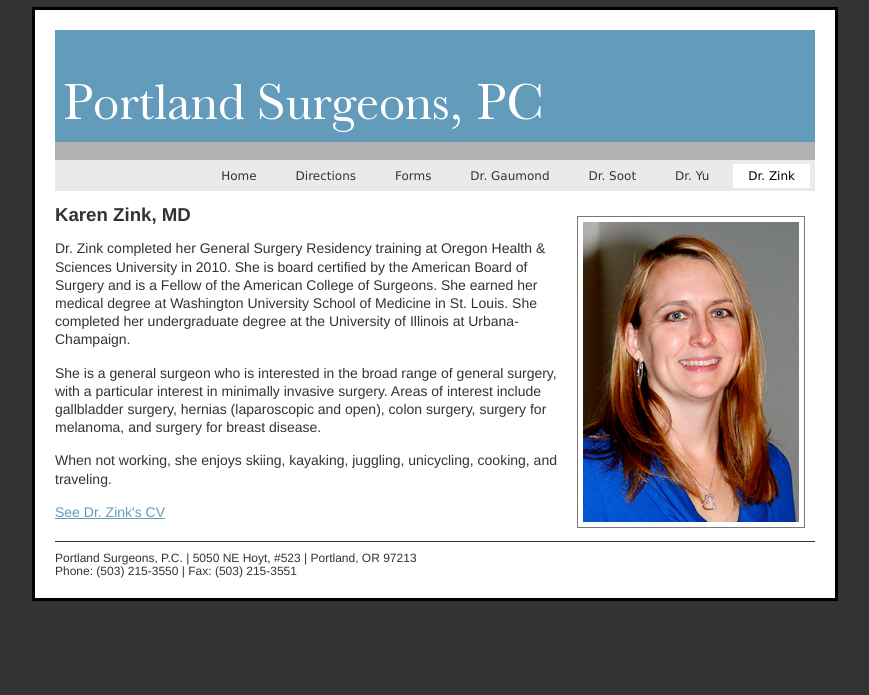
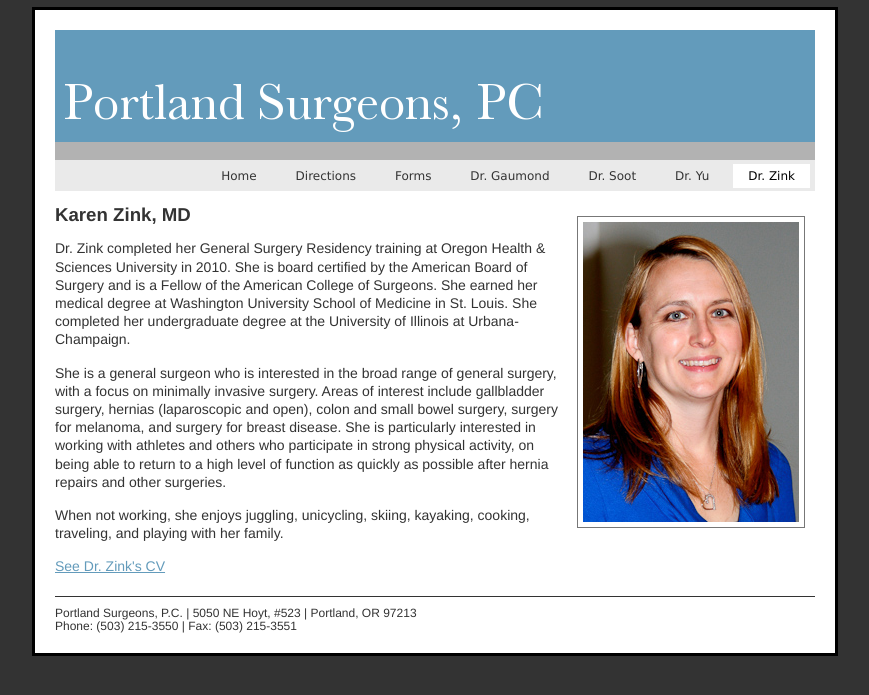
Before and after one commit to danz1976/portland-surgeons, a PHP site: page /zink.php in a window 1280 px wide. Shown: the top 695 px of the page, without its empty margins (205-1074 px from the left). Run offline with PHP 8.4, Linux system fonts and the light colour scheme; style sheets or scripts are compiled from the project's sources.

Commit message:
new_interests

```diff
--- a/zink.php
+++ b/zink.php
@@ -12,13 +12,16 @@ completed her undergraduate degree at the University of Illinois at
 Urbana-Champaign.</p>
 
 <p>She is a general surgeon who is interested in the broad range of general
-surgery, with a particular interest in minimally invasive surgery. Areas of
+surgery, with a focus on minimally invasive surgery. Areas of
 interest include gallbladder surgery, hernias (laparoscopic and open), colon
-surgery, surgery for melanoma, and surgery for breast
-disease.</p>
+and small bowel surgery, surgery for melanoma, and surgery for breast
+disease.  She is particularly interested in working with athletes and others
+who participate in strong physical activity, on being able to return to a
+high level of function as quickly as possible after hernia repairs and
+other surgeries.</p>
 
-<p>When not working, she enjoys skiing, kayaking, juggling, unicycling,
-cooking, and traveling.</p>
+<p>When not working, she enjoys juggling, unicycling, skiing, kayaking,
+cooking, traveling, and playing with her family.</p>
 
 <a href="zink-cv.php">See Dr. Zink's CV</a>
 
```
